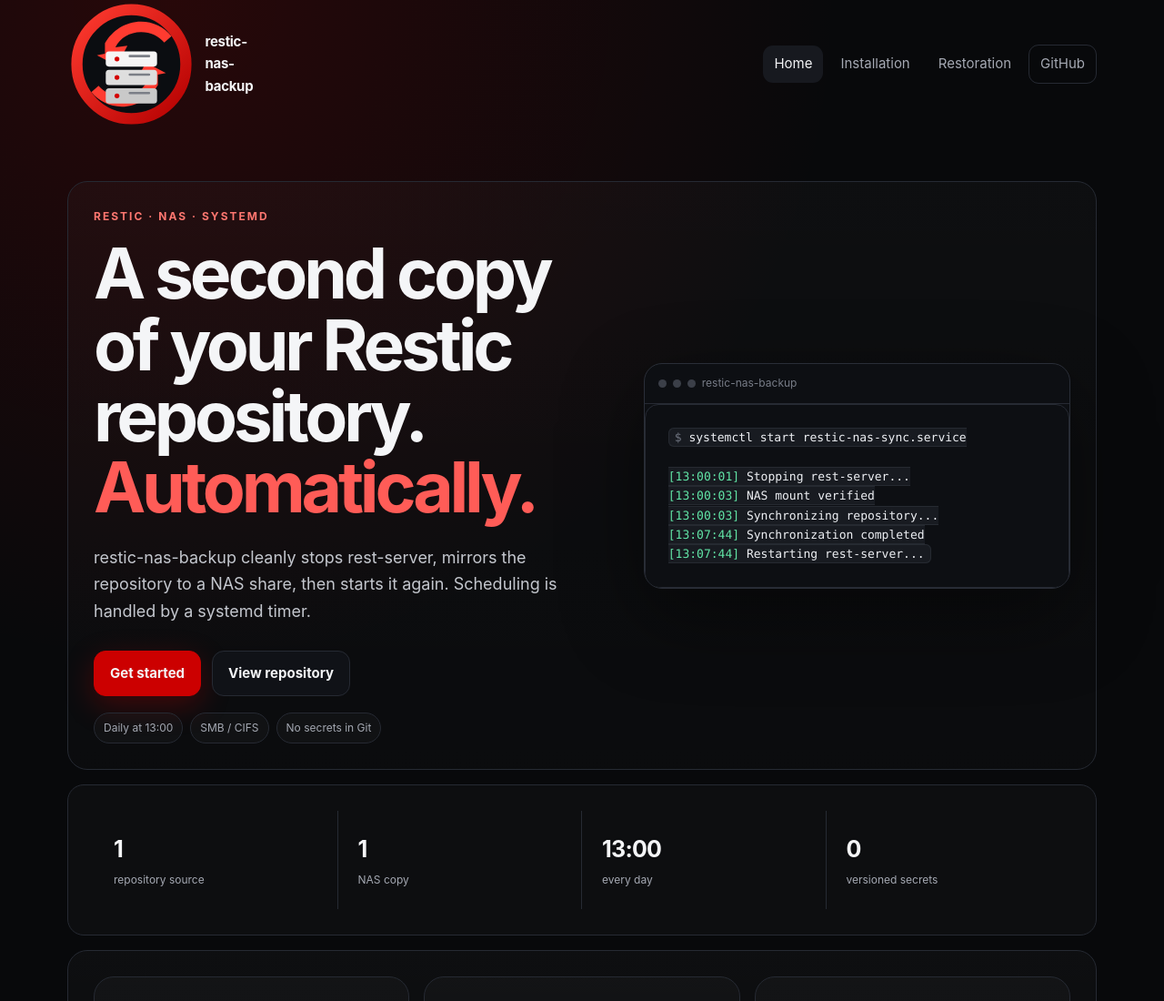
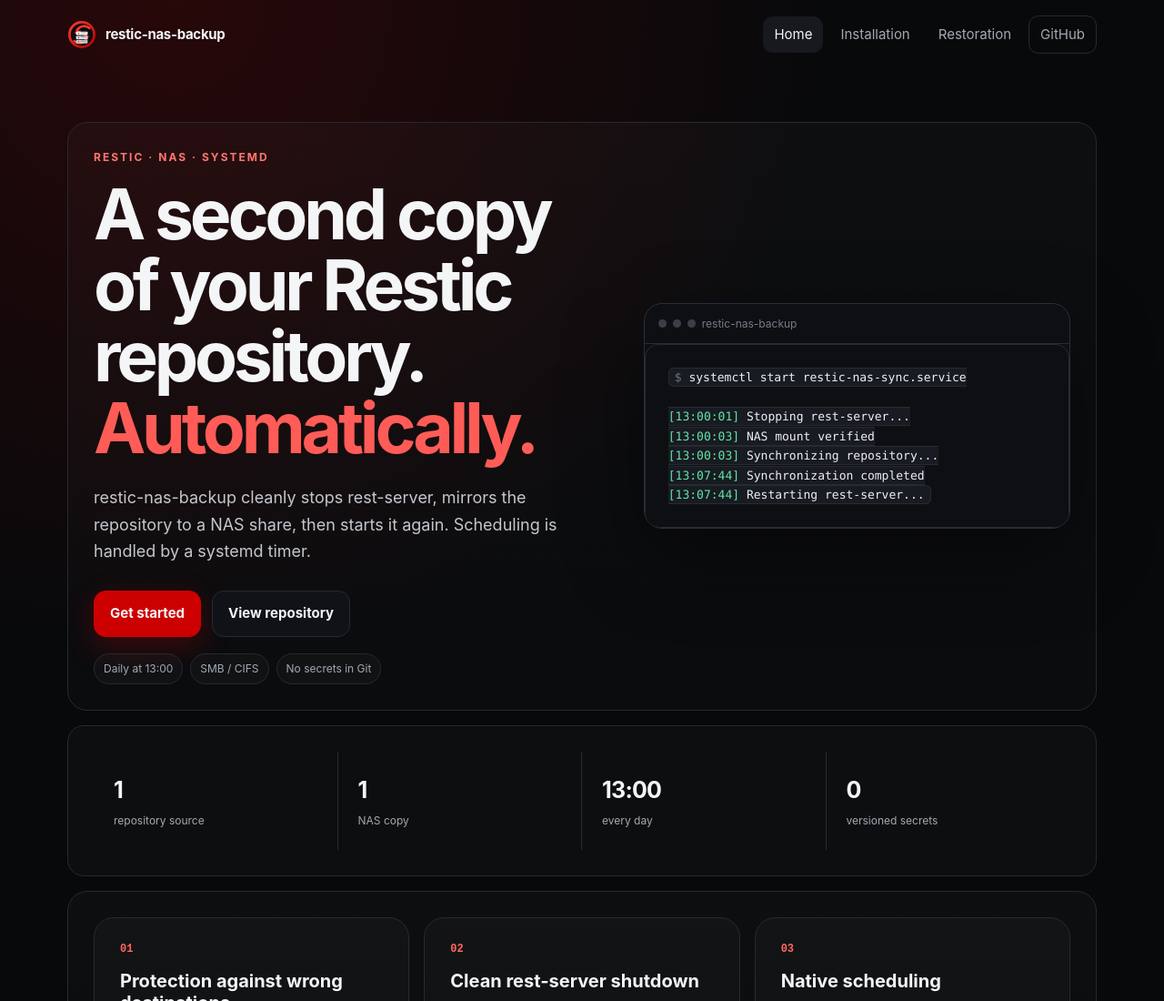
Before and after one commit to AnARCHIS12/restic-nas-backup, a plain HTML site: page docs/index.html in a window 1280 px wide. Shown: the top 1100 px of the page at 91% size. Drawn offline with Linux system fonts and the light colour scheme.

Commit message:
Style project logo

```diff
--- a/docs/style.css
+++ b/docs/style.css
@@ -5,7 +5,7 @@ body{margin:0;background:radial-gradient(circle at 15% 0%,rgba(204,0,0,.16),tran
 a{color:inherit;text-decoration:none}
 code,pre{font-family:"JetBrains Mono","SFMono-Regular",Consolas,monospace}
 .topbar{min-height:76px;max-width:var(--max);margin:auto;padding:0 24px;display:flex;align-items:center;justify-content:space-between;gap:24px}
-.brand{display:flex;align-items:center;gap:10px;font-weight:750;letter-spacing:-.02em}
+ .brand{display:flex;align-items:center;gap:10px;font-weight:750;letter-spacing:-.02em}.site-logo{width:32px;height:32px;display:block;flex:none}
 .brand-mark{width:32px;height:32px;border-radius:10px;display:grid;place-items:center;background:var(--accent);box-shadow:0 8px 30px rgba(204,0,0,.3)}
 nav{display:flex;align-items:center;gap:7px;flex-wrap:wrap}
 nav a{padding:8px 12px;border-radius:11px;color:var(--muted);transition:.18s ease}
```
